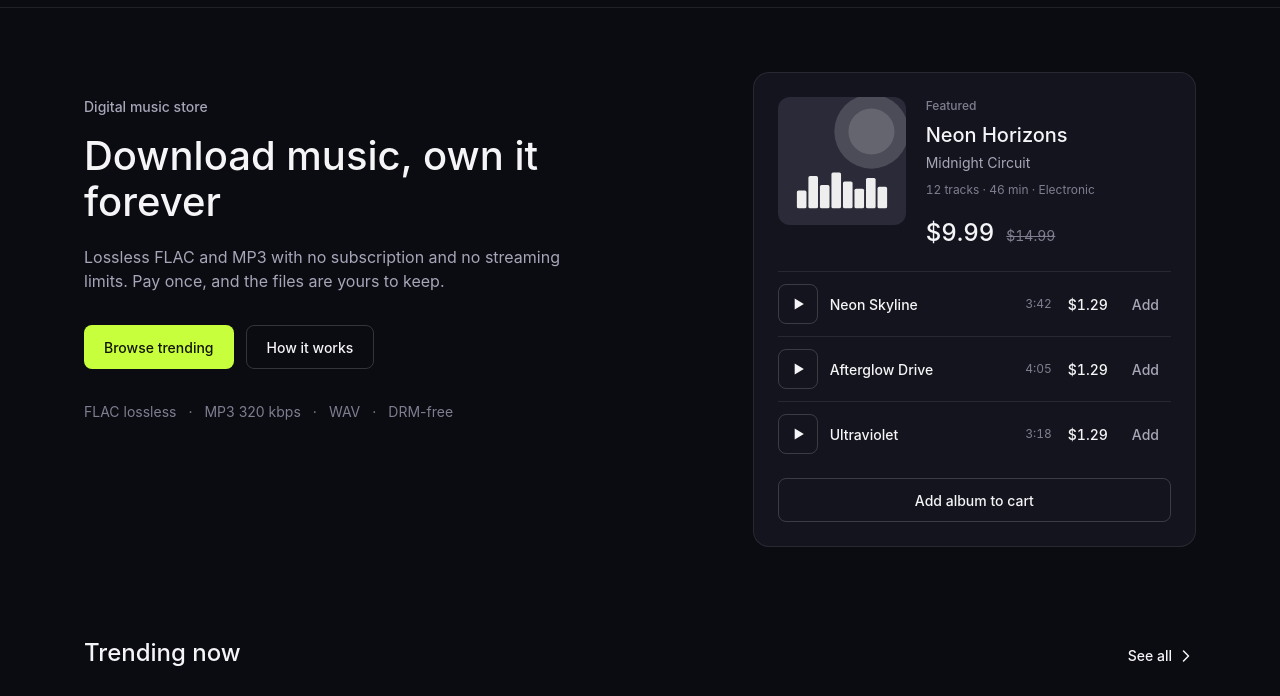
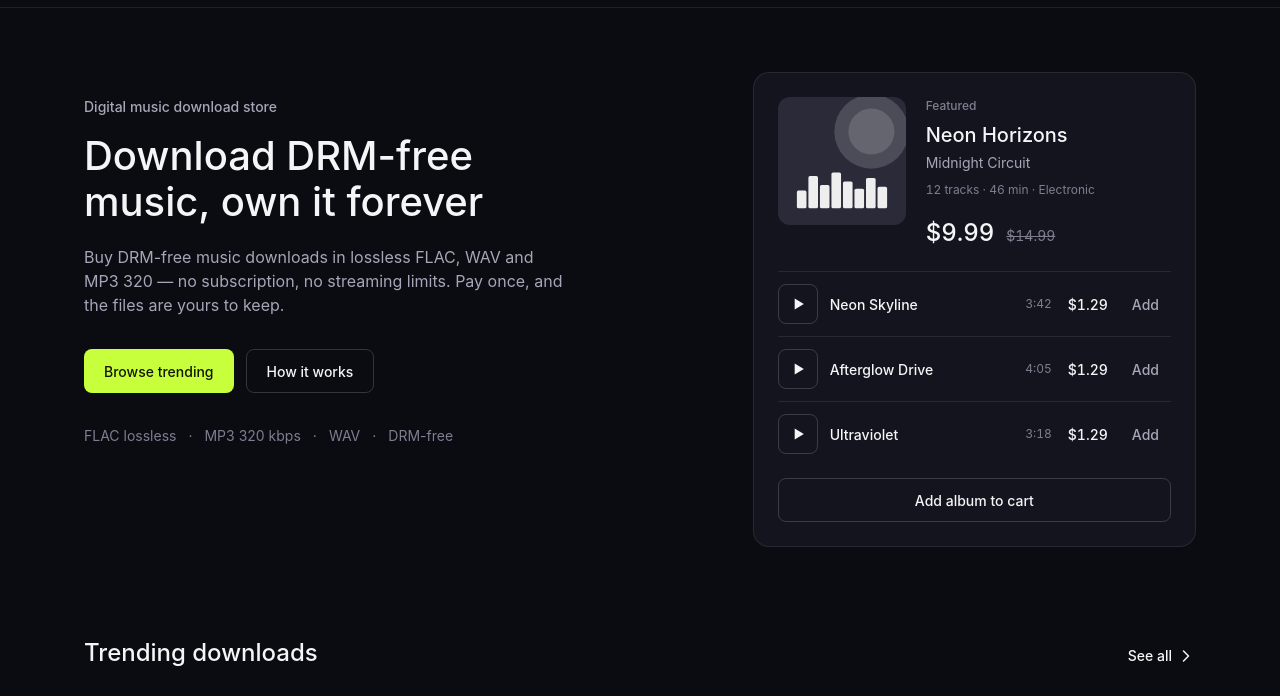
Before and after one commit to HuangC-X/tunedrop, a plain HTML site: page index.html in a window 1280 px wide. Shown: the part 57-753 px from the top of the page. Drawn offline with Linux system fonts and the light colour scheme.

Commit message:
SEO: keyword placement (title, meta description, H1, hero copy, H2)

```diff
--- a/index.html
+++ b/index.html
@@ -4,8 +4,9 @@
     <meta charset="utf-8" />
     <meta name="viewport" content="width=device-width, initial-scale=1, viewport-fit=cover" />
     <meta name="color-scheme" content="dark" />
+    <meta name="description" content="Buy DRM-free music downloads in FLAC, WAV and MP3 320 — no subscription, yours to keep forever. Preview every track free. Download now." />
     <link rel="icon" href="data:," />
-    <title>TuneDrop</title>
+    <title>DRM-Free Music Downloads — FLAC, WAV & MP3 | TuneDrop</title>
     <style>
       :root {
         --bg: #0b0b12;
@@ -398,9 +399,9 @@
         <!-- hero -->
         <div class="hero">
           <div class="hero-copy rise">
-            <p class="hero-eyebrow">Digital music store</p>
-            <h1>Download music, own it forever</h1>
-            <p class="hero-sub">Lossless FLAC and MP3 with no subscription and no streaming limits. Pay once, and the files are yours to keep.</p>
+            <p class="hero-eyebrow">Digital music download store</p>
+            <h1>Download DRM-free music, own it forever</h1>
+            <p class="hero-sub">Buy DRM-free music downloads in lossless FLAC, WAV and MP3 320 — no subscription, no streaming limits. Pay once, and the files are yours to keep.</p>
             <div class="hero-actions">
               <a class="btn btn-primary" href="#trending">Browse trending</a>
               <a class="btn btn-ghost" href="#how">How it works</a>
@@ -431,7 +432,7 @@
         <!-- trending + search -->
         <section class="block" id="trending">
           <div class="section-head">
-            <h2 id="grid-title">Trending now</h2>
+            <h2 id="grid-title">Trending downloads</h2>
             <button class="see-all" id="see-all">See all
               <svg width="20" height="20" viewBox="0 0 24 24" fill="none" stroke="currentColor" stroke-width="1.8" stroke-linecap="round" stroke-linejoin="round" aria-hidden="true"><path d="M9 6l6 6-6 6"/></svg>
             </button>
@@ -942,7 +943,7 @@
         const title = $("#grid-title");
         title.textContent = state.query ? "Results for \u201C" + state.query + "\u201D"
           : state.genre !== "All" ? state.genre
-          : state.showAll ? "All tracks" : "Trending now";
+          : state.showAll ? "All tracks" : "Trending downloads";
         $("#see-all").style.display = (!state.showAll && !state.query && state.genre === "All") ? "" : "none";
         const grid = $("#track-grid"), empty = $("#grid-empty");
         if (!list.length) {
@@ -1041,7 +1042,7 @@
         const body = $("#drawer-body"), foot = $("#drawer-foot");
         const items = cartItems();
         if (!items.length) {
-          body.innerHTML = '<div class="drawer-empty">Your cart is empty.<br/>Previews are free — start with Trending now.</div>';
+          body.innerHTML = '<div class="drawer-empty">Your cart is empty.<br/>Previews are free — start with Trending downloads.</div>';
           foot.innerHTML = '<button class="btn btn-primary btn-block" id="drawer-browse">Browse trending</button>';
           $("#drawer-browse").addEventListener("click", () => { closeCart(); document.getElementById("trending").scrollIntoView({ behavior: "smooth" }); });
           return;
```
